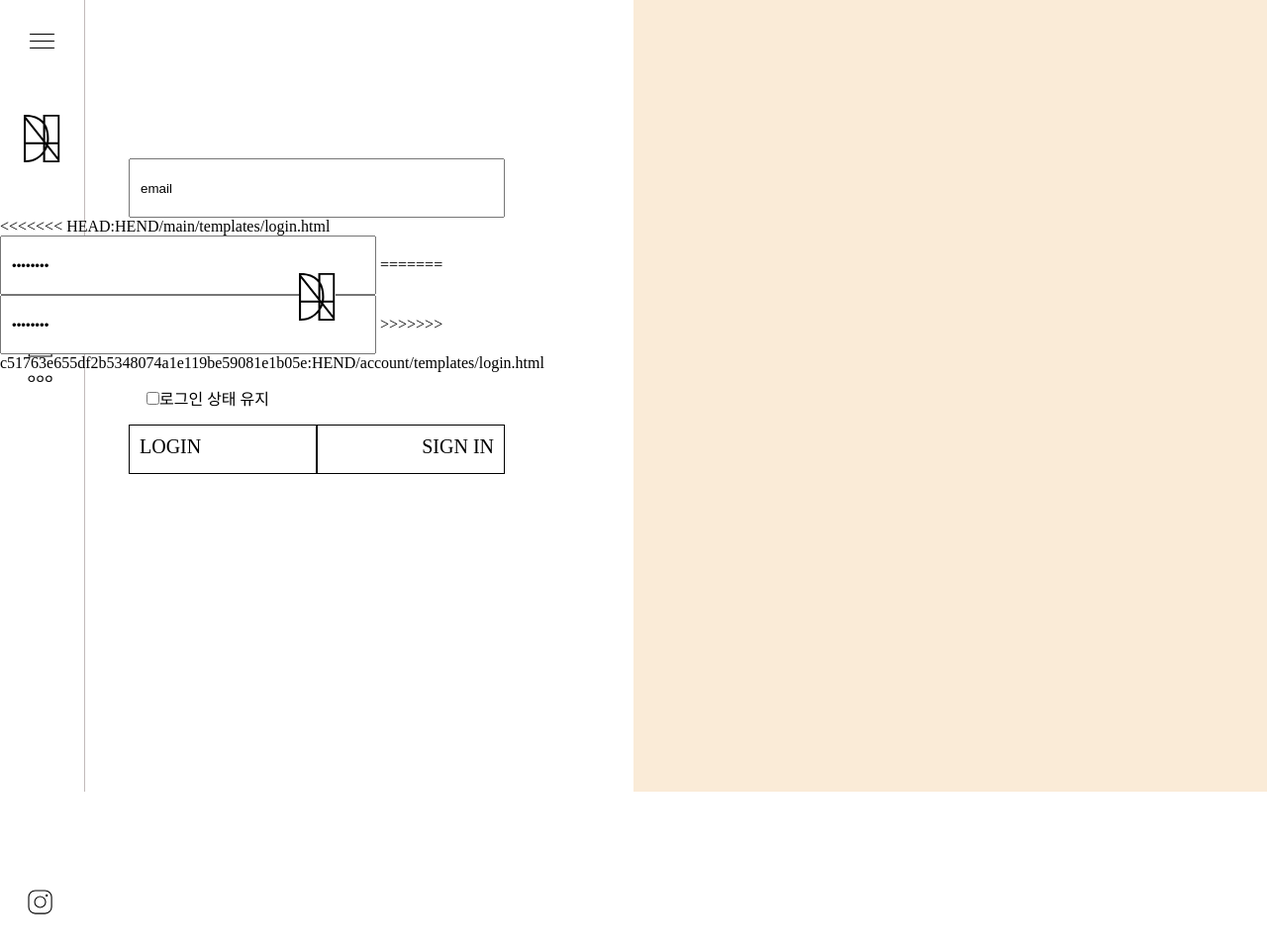
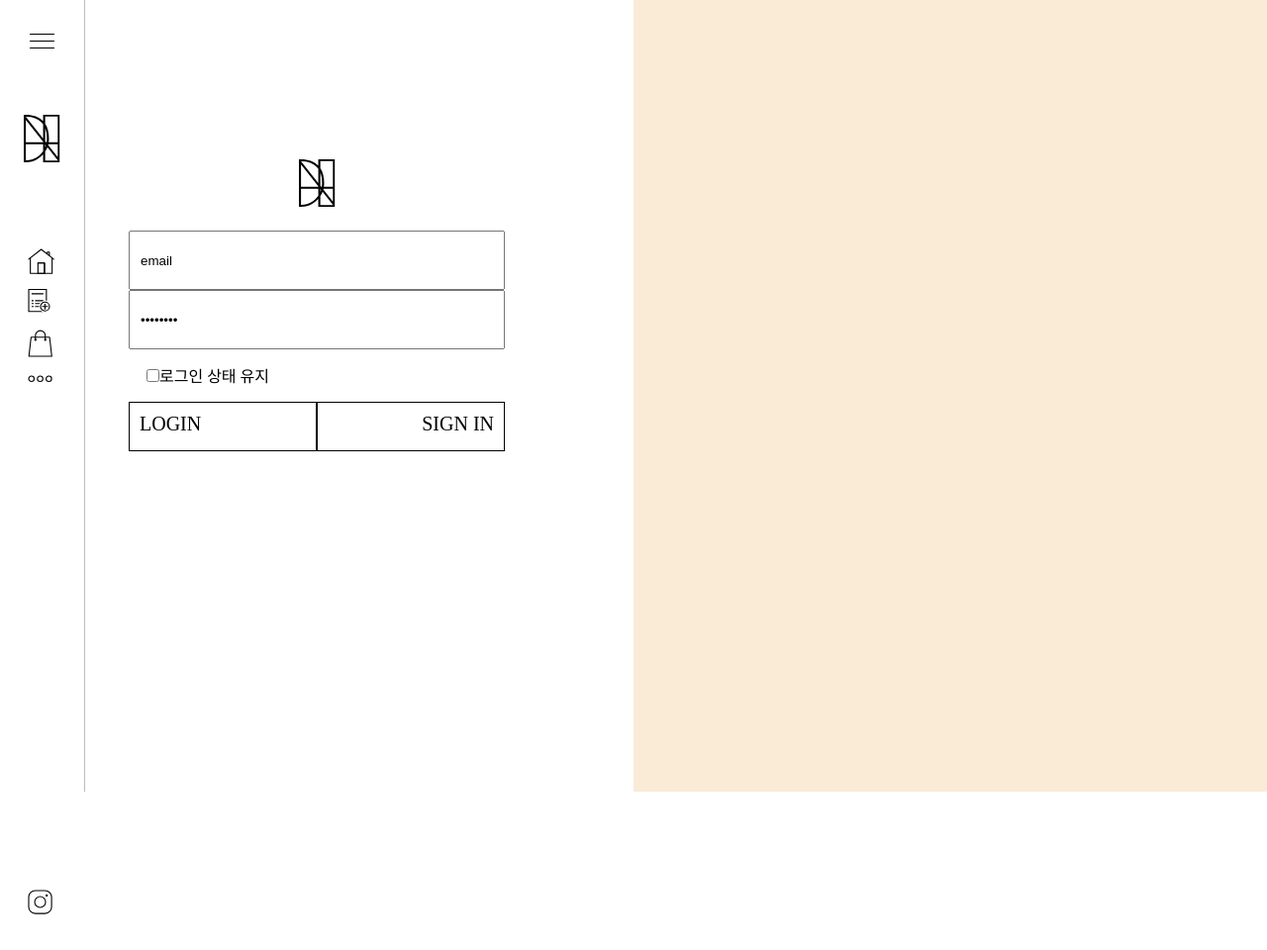
Before and after one commit to HEND-0/MVP, a Django app: page /login in a window 1280 px wide. Shown: the whole page at 99% size. Run offline with Django 3.2, Linux system fonts and the light colour scheme.

Commit message:
modify login page

```diff
--- a/HEND/HEND/templates/sidebar.html
+++ b/HEND/HEND/templates/sidebar.html
@@ -8,7 +8,7 @@
   <title>HEND</title>
   <link rel="stylesheet" href="{% static 'css/home.css' %}">
   <link rel="stylesheet" href="{% static 'css/signin.css' %}">
-  <link rel="stylesheet" href="{% static 'css/loginn.css' %}">
+  <link rel="stylesheet" href="{% static 'css/login.css' %}">
   <link rel="stylesheet" href="{% static 'css/sidebar.css' %}">
   <link rel="stylesheet" href="{% static 'css/panel.css' %}">
   <link rel="stylesheet" href="{% static 'css/shop.css' %}">
@@ -23,7 +23,7 @@
         <div class="hamburg_ele hamburg_ele3"></div>
       </div>
       <!-- 140000 -->
-      <div class="main_logo"><a href="{% url 'home' %}"><img src="{% static 'img/logo-short.svg' %}" alt="logo"></a></div>
+      <div class="sidebar__main_logo"><a href="{% url 'home' %}"><img src="{% static 'img/logo-short.svg' %}" alt="logo"></a></div>
       <div class="side_content">
         <div class="categories">
           <ul class="side_categories">
--- a/HEND/account/templates/login.html
+++ b/HEND/account/templates/login.html
@@ -16,12 +16,7 @@
           <div class="main_logo"><img src="{% static 'img/logo-short.svg' %}" alt="logo"></div>
           <input type="text"" class="email" value="email" name="email">
           <div class="password">
-<<<<<<< HEAD:HEND/main/templates/login.html
             <input type="password" class="password" value="password">
-=======
-            <input type="password" class="password" value="password" name="password">
-            <!-- <span>forgot?</span> -->
->>>>>>> c51763e655df2b5348074a1e119be59081e1b05e:HEND/account/templates/login.html
           </div>
 
 
--- a/HEND/main/static/css/loginn.css
+++ b/HEND/main/static/css/login.css
@@ -42,3 +42,6 @@
   text-align: right;
   font-size: 20px;
 }
+.login_form .main_logo{
+  margin-bottom: 20px;
+}
--- a/HEND/main/static/css/sidebar.css
+++ b/HEND/main/static/css/sidebar.css
@@ -2,7 +2,7 @@
   display: grid;
   grid-template-columns: 1fr;
 }
-.main_logo{
+.sidebar__main_logo{
   position: absolute;
   top: 115px;
   width: 37px;
```
